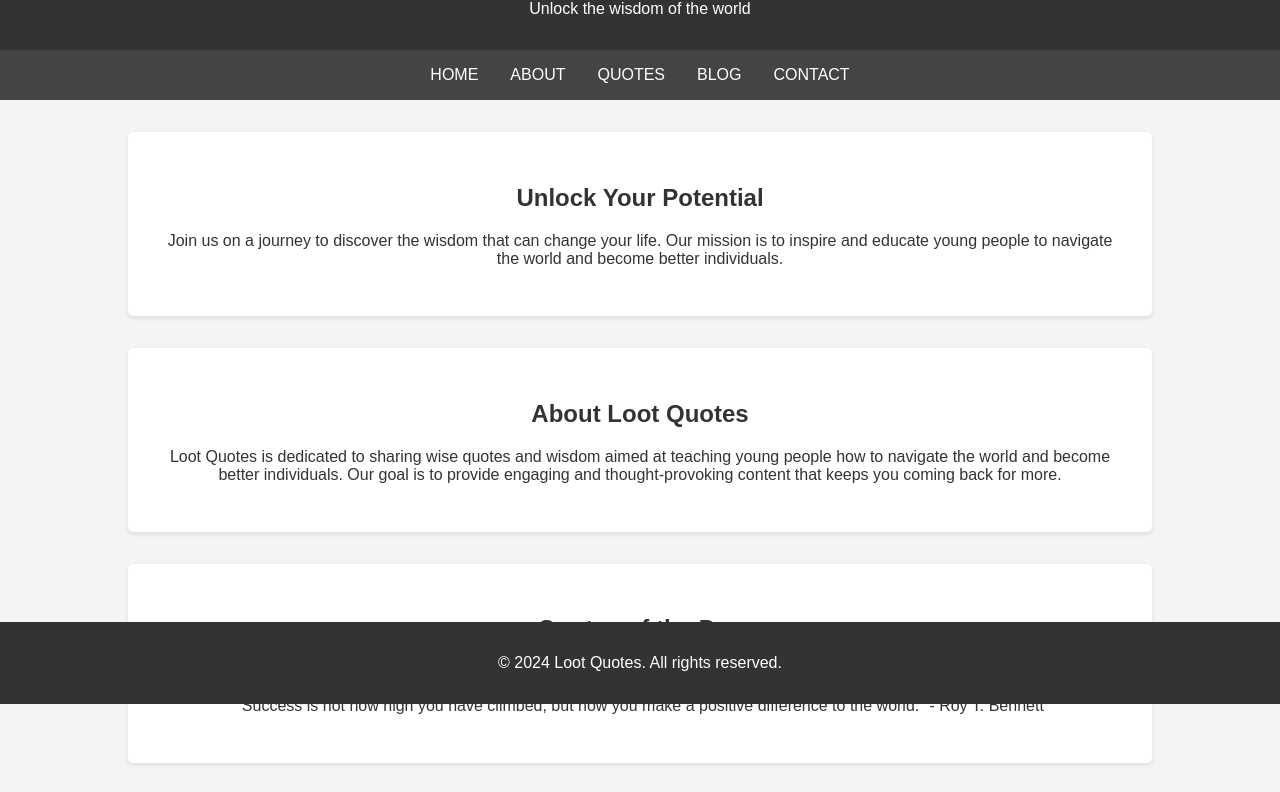
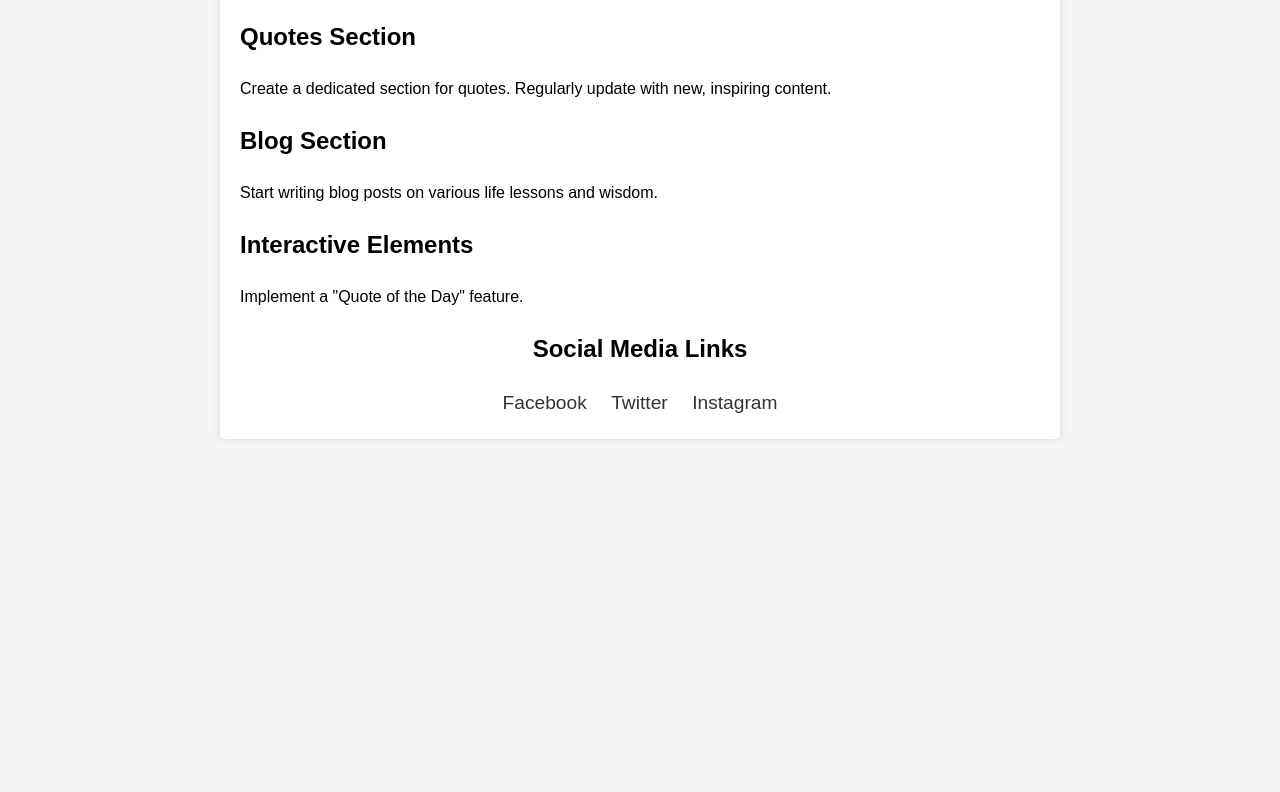
Before and after one commit to Loot-quotes/Loot-quotes.github.io, a plain HTML site: page index.html in a window 1280 px wide. Shown: the part 96-888 px from the top of the page. After the commit the page ends 800 px from the top, so only its background shows below. Drawn offline with Linux system fonts and the light colour scheme.

Commit message:
Update index.html
Enhanced website with quotes section, blog section, and social media links

```diff
--- a/index.html
+++ b/index.html
@@ -4,106 +4,82 @@
   <meta charset="UTF-8">
   <meta name="viewport" content="width=device-width, initial-scale=1.0">
   <title>Loot Quotes</title>
+  <!-- Add meta tags for SEO -->
+  <meta name="description" content="Personal website for sharing wise quotes and wisdom for the youth.">
+
+  <!-- Add CSS for styling -->
   <style>
     body {
       font-family: Arial, sans-serif;
-            background-color: #f4f4f4;
-            color: #333;
+      line-height: 1.6;
       margin: 0;
       padding: 0;
-        }
-        header {
-            background-color: #333;
-            color: #fff;
-            padding: 1rem 0;
-            text-align: center;
-        }
-        nav {
-            display: flex;
-            justify-content: center;
-            background-color: #444;
-        }
-        nav a {
-            color: #fff;
-            padding: 1rem;
-            text-decoration: none;
-            text-transform: uppercase;
-        }
-        nav a:hover {
-            background-color: #555;
+      background-color: #f5f5f5;
     }
     .container {
-            width: 80%;
-            margin: 2rem auto;
+      max-width: 800px;
+      margin: 0 auto;
+      padding: 20px;
+      background-color: #fff;
+      box-shadow: 0 0 10px rgba(0,0,0,0.1);
+      border-radius: 5px;
     }
-        .quote-card {
-            background-color: #fff;
-            border-radius: 5px;
-            box-shadow: 0 2px 5px rgba(0,0,0,0.1);
-            margin: 2rem 0;
-            padding: 2rem;
+    h1 {
       text-align: center;
+      color: #333;
     }
-        footer {
-            background-color: #333;
-            color: #fff;
+    .quotes-section {
+      margin-bottom: 20px;
+    }
+    .blog-section {
+      margin-bottom: 20px;
+    }
+    .social-links {
       text-align: center;
-            padding: 1rem 0;
-            position: fixed;
-            width: 100%;
-            bottom: 0;
+      margin-top: 20px;
+    }
+    .social-links a {
+      display: inline-block;
+      margin: 0 10px;
+      color: #333;
+      text-decoration: none;
+      font-size: 1.2rem;
+    }
+    .social-links a:hover {
+      color: #007bff;
     }
   </style>
 </head>
 <body>
-    <header>
-        <h1>Welcome to Loot Quotes</h1>
-        <p>Unlock the wisdom of the world</p>
-    </header>
-    <nav>
-        <a href="#home">Home</a>
-        <a href="#about">About</a>
-        <a href="#quotes">Quotes</a>
-        <a href="#blog">Blog</a>
-        <a href="#contact">Contact</a>
-    </nav>
   <div class="container">
-        <section id="home">
-            <div class="quote-card">
-                <h2>Unlock Your Potential</h2>
-                <p>Join us on a journey to discover the wisdom that can change your life. Our mission is to inspire and educate young people to navigate the world and become better individuals.</p>
+    <h1>Loot Quotes</h1>
+
+    <!-- Quotes Section -->
+    <section class="quotes-section">
+      <h2>Quotes Section</h2>
+      <p>Create a dedicated section for quotes. Regularly update with new, inspiring content.</p>
+    </section>
+
+    <!-- Blog Section -->
+    <section class="blog-section">
+      <h2>Blog Section</h2>
+      <p>Start writing blog posts on various life lessons and wisdom.</p>
+    </section>
+
+    <!-- Interactive Elements -->
+    <section>
+      <h2>Interactive Elements</h2>
+      <p>Implement a "Quote of the Day" feature.</p>
+    </section>
+
+    <!-- Social Media Links -->
+    <div class="social-links">
+      <h2>Social Media Links</h2>
+      <a href="#" target="_blank">Facebook</a>
+      <a href="#" target="_blank">Twitter</a>
+      <a href="#" target="_blank">Instagram</a>
     </div>
-        </section>
-        <section id="about">
-            <div class="quote-card">
-                <h2>About Loot Quotes</h2>
-                <p>Loot Quotes is dedicated to sharing wise quotes and wisdom aimed at teaching young people how to navigate the world and become better individuals. Our goal is to provide engaging and thought-provoking content that keeps you coming back for more.</p>
+
   </div>
-        </section>
-        <section id="quotes">
-            <div class="quote-card">
-                <h2>Quotes of the Day</h2>
-                <p>"The only way to do great work is to love what you do." - Steve Jobs</p>
-                <p>"Success is not how high you have climbed, but how you make a positive difference to the world." - Roy T. Bennett</p>
-            </div>
-        </section>
-        <section id="blog">
-            <div class="quote-card">
-                <h2>Blog</h2>
-                <p>Coming soon! Stay tuned for articles and posts on various life lessons and wisdom.</p>
-            </div>
-        </section>
-        <section id="contact">
-            <div class="quote-card">
-                <h2>Contact Us</h2>
-                <p>Email: contact@lootquotes.com</p>
-                <p>Follow us on social media to stay updated:</p>
-                <p>Facebook | Twitter | Instagram</p>
-            </div>
-        </section>
-    </div>
-    <footer>
-        <p>&copy; 2024 Loot Quotes. All rights reserved.</p>
-    </footer>
 </body>
 </html>
```
Lines whose indentation alone changed are shown as unchanged.
